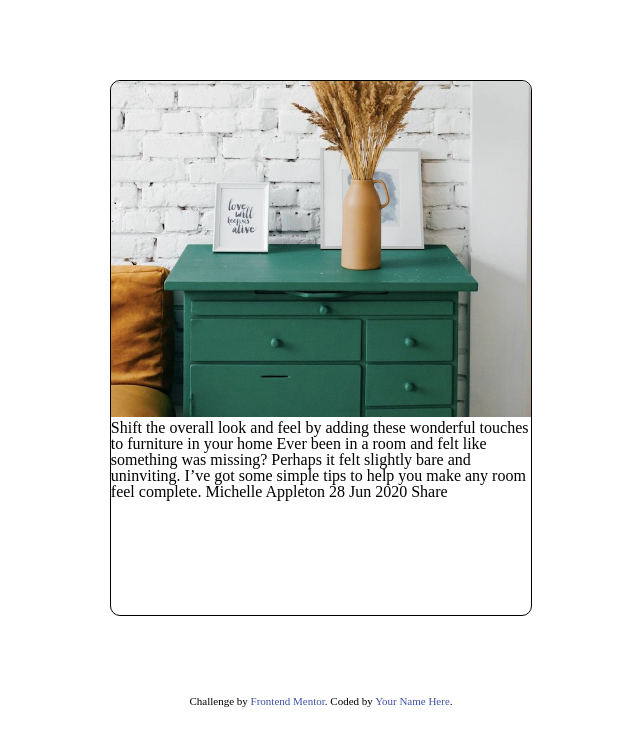
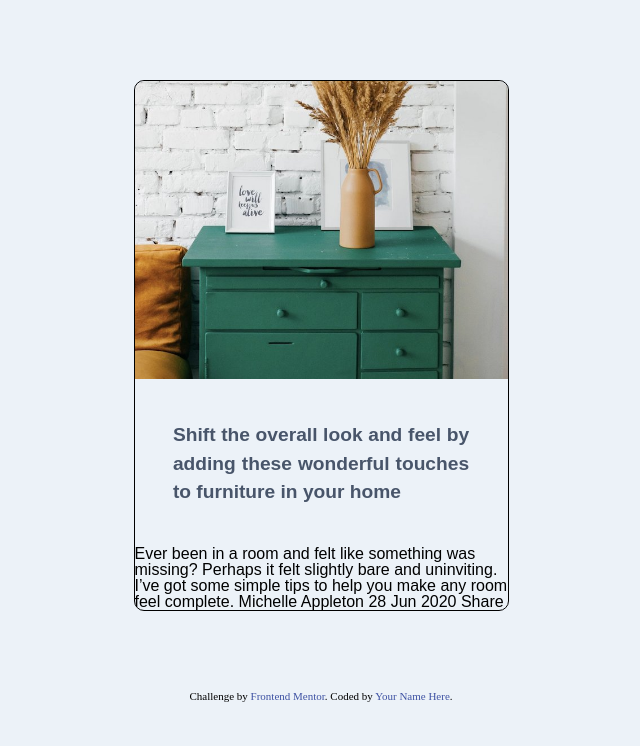
Before and after one commit to skillitzimberg/article-preview-component, a plain HTML site: page index.html in a window 1280 px wide. Shown: the whole page, without its empty margins (319-959 px from the left). Drawn offline with Linux system fonts and the light colour scheme.

Commit message:
Style preview heading.

```diff
--- a/index.html
+++ b/index.html
@@ -45,8 +45,11 @@
         src="./images/drawers.jpg"
         alt=""
       >
-      Shift the overall look and feel by adding these wonderful
-      touches to furniture in your home
+
+      <h3 class="heading">
+        Shift the overall look and feel by adding these wonderful
+        touches to furniture in your home
+      </h3>
 
       Ever been in a room and felt like something was missing? Perhaps
       it felt slightly bare and uninviting. I’ve got some simple tips
--- a/main.css
+++ b/main.css
@@ -1,6 +1,12 @@
+* {
+  font-family: Arial, Helvetica, sans-serif;
+}
+
+body {
+  background-color: hsl(210, 46%, 95%);
+}
 article {
-  width: 33vw;
-  height: 67vh;
+  width: 375px;
   margin: 10vh auto;
   border: 1px solid black;
   border-radius: 10px;
@@ -10,3 +16,12 @@ img {
   width: 100%;
   border-radius: 10px 10px 0 0;
 }
+
+.heading {
+  font-weight: bold;
+  font-size: 1.2em;
+  text-align: justify;
+  line-height: 1.5em;
+  color: hsl(217, 19%, 35%);
+  margin: 2em;
+}
```
Also changed, not shown: 1 other file.
